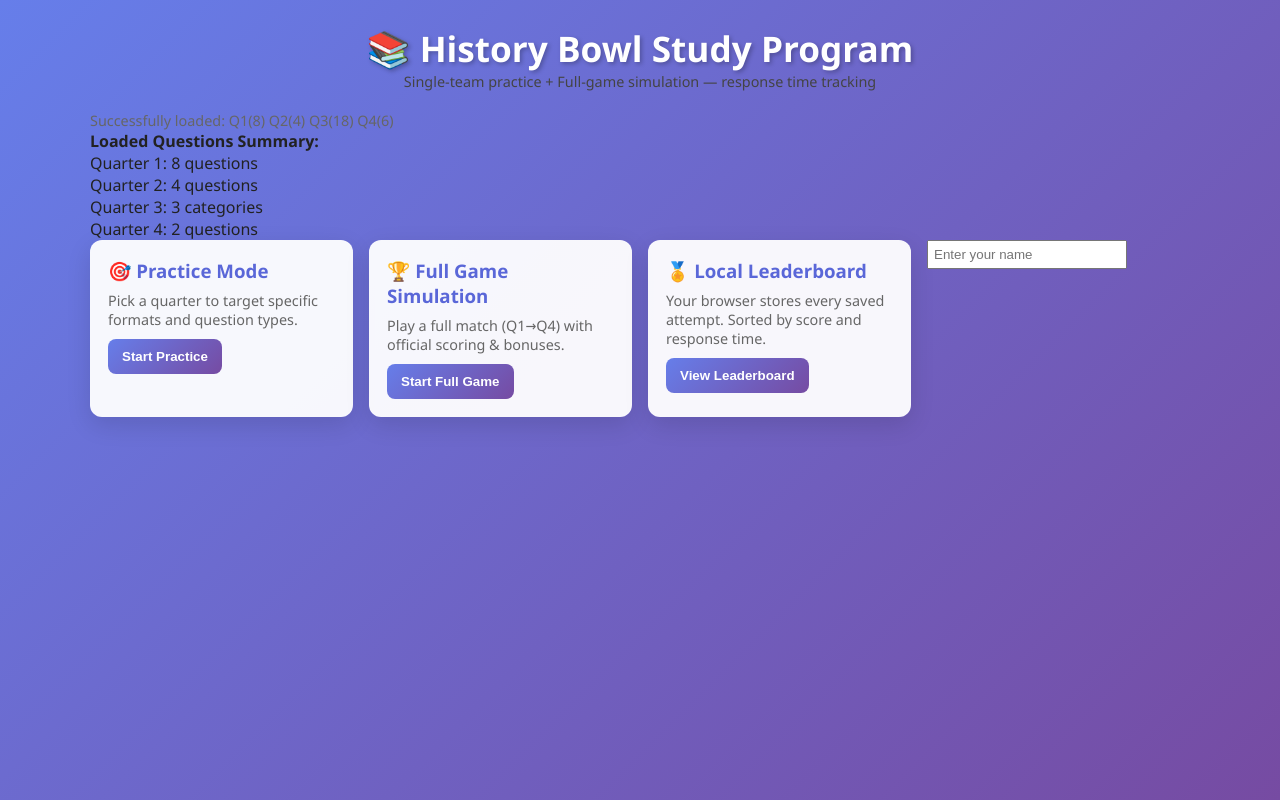
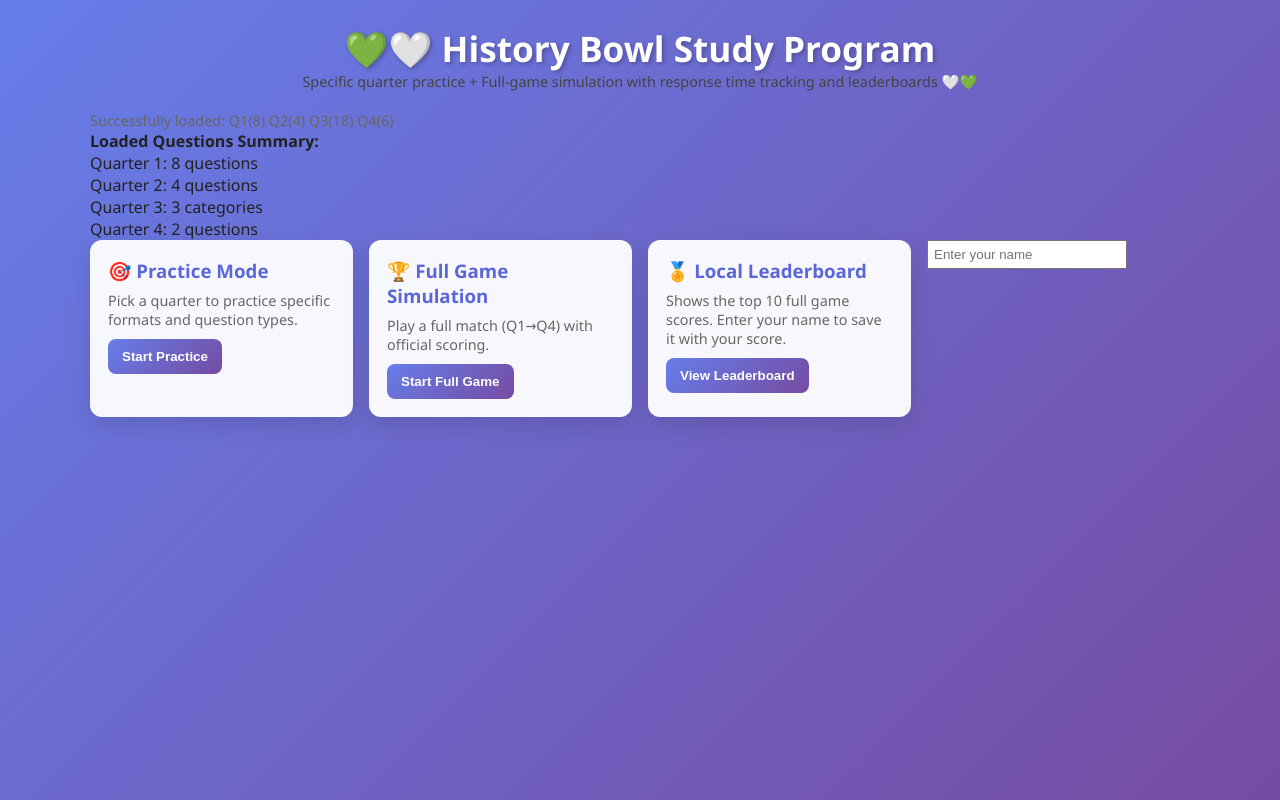
Before and after one commit to historybowlreview/historybowlreview, a plain HTML site: page index.html in a window 1280 px wide. Drawn offline with Linux system fonts and the light colour scheme.

Commit message:
style changes :3

```diff
--- a/index.html
+++ b/index.html
@@ -1,9 +1,13 @@
 <!DOCTYPE html>
 <html lang="en">
 <head>
+  <meta charset="utf-8" />
+  <meta name="viewport" content="width=device-width,initial-scale=1" />
+  <title>History Bowl Study Program — Response Time Tracking</title>
+  <link rel="icon" href="290-2900079_dark-green-heart-shape.png" type="image/png">
 <meta charset="utf-8" />
 <meta name="viewport" content="width=device-width,initial-scale=1" />
-<title>History Bowl Study Program — Response Time Tracking</title>
+<title>History Bowl Study Program 💚🤍</title>
 <style>
     /* --------- Visual styles (kept from your original, adjusted slightly) ---------- */
     *{box-sizing:border-box;margin:0;padding:0}
@@ -55,8 +59,8 @@
 <body>
 <div class="container">
     <div class="header">
-        <h1>📚 History Bowl Study Program</h1>
-        <p class="small">Single-team practice + Full-game simulation — response time tracking</p>
+        <h1>💚🤍 History Bowl Study Program</h1>
+        <p class="small">Specific quarter practice + Full-game simulation with response time tracking and leaderboards 🤍💚</p>
     </div>
     <div id="questionsStatus" class="small muted"></div>
     <div id="questionsDisplay"></div>
@@ -65,19 +69,19 @@
     <div id="mainMenu" class="menu">
         <div class="card" onclick="openPracticeMode()">
             <h3>🎯 Practice Mode</h3>
-            <p class="muted">Pick a quarter to target specific formats and question types.</p>
+            <p class="muted">Pick a quarter to practice specific formats and question types.</p>
             <div style="margin-top:10px"><button class="btn">Start Practice</button></div>
         </div>
 
         <div class="card" onclick="startFullGameFromMenu()">
             <h3>🏆 Full Game Simulation</h3>
-            <p class="muted">Play a full match (Q1→Q4) with official scoring & bonuses.</p>
+            <p class="muted">Play a full match (Q1→Q4) with official scoring.</p>
             <div style="margin-top:10px"><button class="btn">Start Full Game</button></div>
         </div>
 
         <div class="card" onclick="showLeaderboardPanel()">
             <h3>🏅 Local Leaderboard</h3>
-            <p class="muted">Your browser stores every saved attempt. Sorted by score and response time.</p>
+            <p class="muted">Shows the top 10 full game scores. Enter your name to save it with your score.</p>
             <div style="margin-top:10px"><button class="btn">View Leaderboard</button></div>
         </div>
         <!-- Player Name Input -->
```
